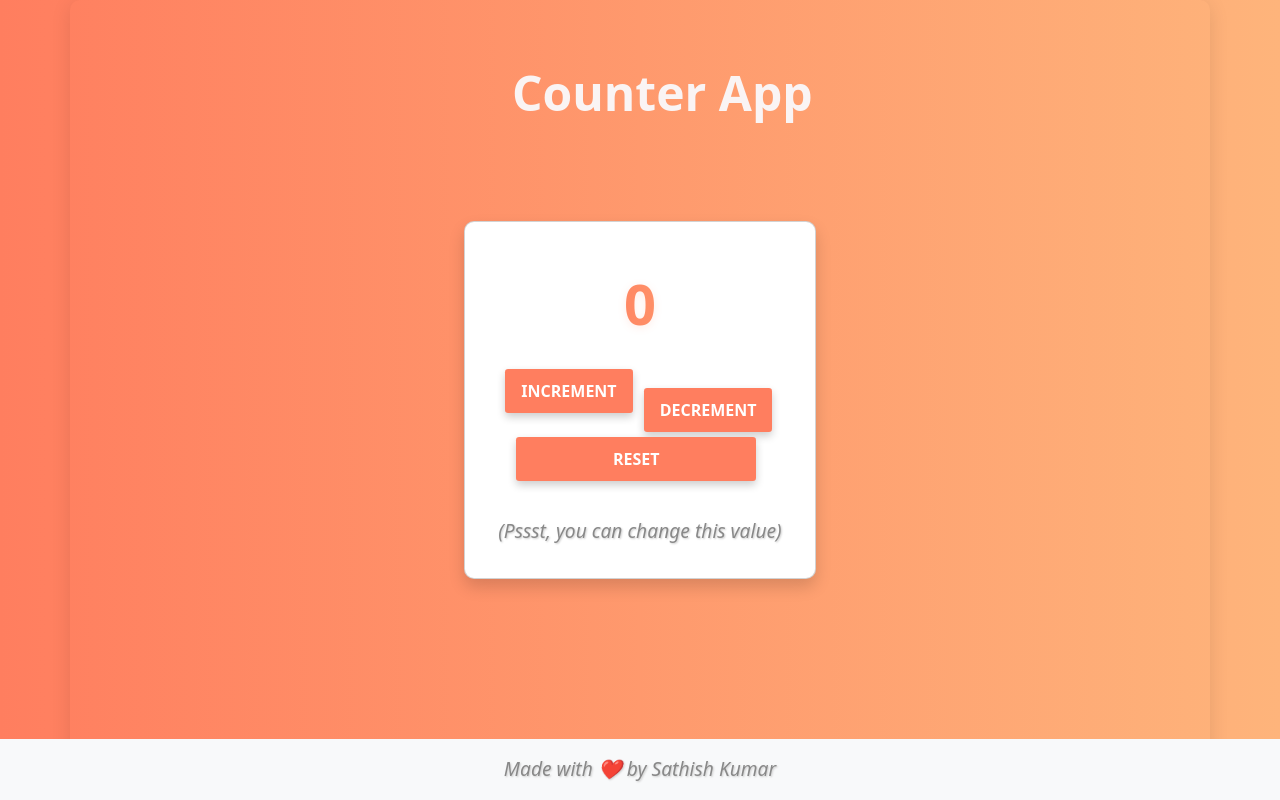
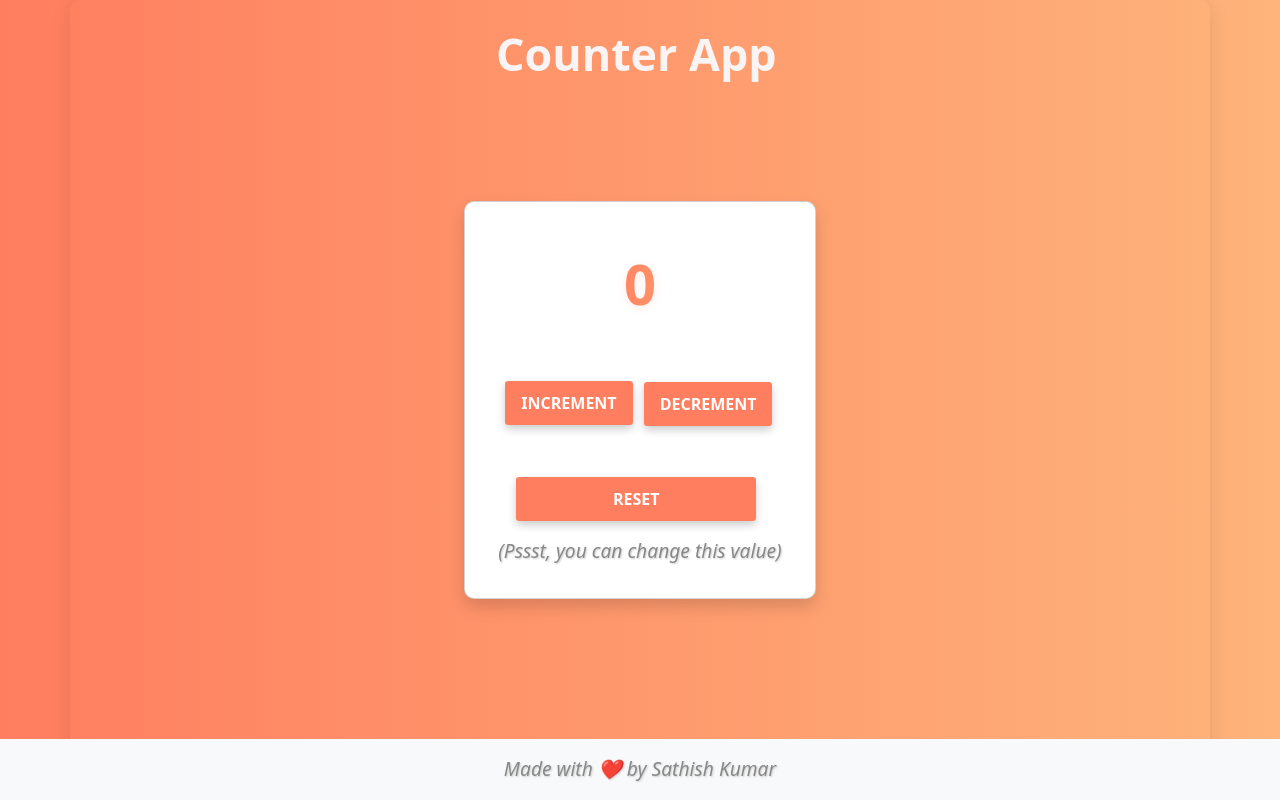
Before and after one commit to indhumohan17/counterapp, a React (Vite) app: page / in a window 1280 px wide. Built offline with nearby package versions, Linux system fonts and the light colour scheme.

Commit message:
Initial commit

```diff
--- a/src/App.css
+++ b/src/App.css
@@ -103,18 +103,20 @@
                     font-size: 2.8rem;
                     position: relative;
                     flex: 1 1 calc(50% - 40px);
-                    left: -5rem;
-                    right: 1rem;
+                    top: -1 .3rem;
+                    left: -7rem;
+                    right: 2rem;
                 }
-                .btn-primary, .btn-dark, .btn-success {
+                 .btn-dark{
                     width: 90%;
                     border: none;
                     display: block;
+                    margin-top: -1rem;
                     margin: 0.5rem auto;
                     padding: 14px 0;
-                    position: relative;
+
                     font-size: 1.1rem;
-                    margin: 0.5rem auto;
+
                 }
             }
             @media screen and (max-width: 480px) {
@@ -125,20 +127,77 @@
                     flex: 1 1 calc(100% - 40px);
                     font-size: 2rem;
                     position: relative;
-                    bottom: 0;
-                    left: 0;
-                    right: 100rem;
+
+                    right: 1rem;
+
                     text-align: center;
                     margin: 0 auto;
                 }
-                .btn-primary, .btn-dark, .btn-success {
+                 .btn-dark {
                     width: 100%;
                     margin: 0.5rem 0;
-                    position: relative;
-                    font-size: 100.2rem;
+
+                    margin-top: -10rem;
+                    font-size: 1.2rem;
                     padding: 14px 0;
                 }
+
+
             }
+            @media screen and (min-width: 480px) {
+                .card-container .card {
+                    flex: 1 1 calc(50% - 40px);
+                }
+                .color-container h1 {
+                    flex: 1 1 calc(50% - 40px);
+                    font-size: 2.8rem;
+                    position: relative;
+                    top: -2.3rem;
+                    left: -5rem;
+                    right: 1rem;
+                }
+                 .btn-dark{
+                    width: 90%;
+                    border: none;
+                    display: block;
+                    margin-top: -2rem;
+                    margin: 0.5rem auto;
+                    padding: 14px 0;
+
+                    font-size: 1.1rem;
+
+                }
+            }
+
+            @media screen and (max-width:358px) {
+                .card-container .card {
+                    flex: 1 1 calc(100% - 40px);
+                }
+                .color-container h1 {
+                    flex: 1 1 calc(100% - 40px);
+                    font-size: 2rem;
+                    position: relative;
+
+                    right: 1rem;
+
+                    text-align: center;
+                    margin: 0 auto;
+                }
+                 .btn-dark {
+                    width: 100%;
+                    margin: 0.5rem 0;
+
+                    margin-top: -1rem;
+                    font-size: 1.2rem;
+                    padding: 14px 0;
+                }
+
+
+            }
+
+          .btn-dark {
+            margin-top: 50rem;
+          }
             .card-animate {
                 transition: transform 0.3s;
             }
--- a/src/App.jsx
+++ b/src/App.jsx
@@ -22,7 +22,7 @@ function App() {
 
   return (
     <div >
-      <div className='color-container ' style={{  top: '4rem', left: '34rem' }}> <h1 style={{ position: 'absolute', marginLeft: '40%',marginTop: '4rem' }}>Counter App</h1>
+      <div className='color-container ' style={{  top: '4rem', left: '34rem' }}> <h1 style={{ position: 'absolute', marginLeft: '45%',marginTop: '4rem' }}>Counter App</h1>
 
       </div>
        <div className="container d-flex justify-content-center align-items-center" style={{ minHeight: '100vh' }}>
@@ -31,9 +31,9 @@ function App() {
 
         <h1 ref={counterRef} className='mt-3 mb-4'>{count}</h1>
 
-        <button onClick={() => handleSetCount(count + 1)} className="btn btn-primary card m-2" style={{ width: '8rem', borderRadius:'0.2rem' }}>Increment</button>
-        <button onClick={() => handleSetCount(count - 1)} className="btn btn-dark card m-2" style={{ width: '8rem' , borderRadius:'0.2rem',position:'absolute', bottom:'8.6rem', left:'10.7rem' }}>Decrement</button>
-        <button onClick={() => handleSetCount(0)} className="btn btn-success card mt-3" style={{ width: '15rem', borderRadius:'0.2rem', marginLeft:'1.2rem' }}>Reset</button>
+        <button onClick={() => handleSetCount(count + 1)} className="btn btn-primary card m-2" style={{ width: '8rem', borderRadius:'0.2rem', bottom:'1.7rem', top:'2rem' }}>Increment</button>
+        <button onClick={() => handleSetCount(count - 1)} className="btn btn-dark card m-2" style={{ width: '8rem' , borderRadius:'0.2rem', left:'8.7rem', bottom:'1.7rem', }}>Decrement</button>
+        <button onClick={() => handleSetCount(0)} className="btn btn-success  mt-3" style={{ width: '15rem', borderRadius:'0.2rem', marginLeft:'1.2rem' }}>Reset</button>
          <p style={{  fontSize: '1.2rem', color: '#555', textShadow: '1px 1px 2px #ccc' }}>
         <span style={{ fontStyle: 'italic', color: '#888', bottom: '0', position: 'relative', top: '1rem',  }}>  (Pssst, you can change this value)</span>
 
```
